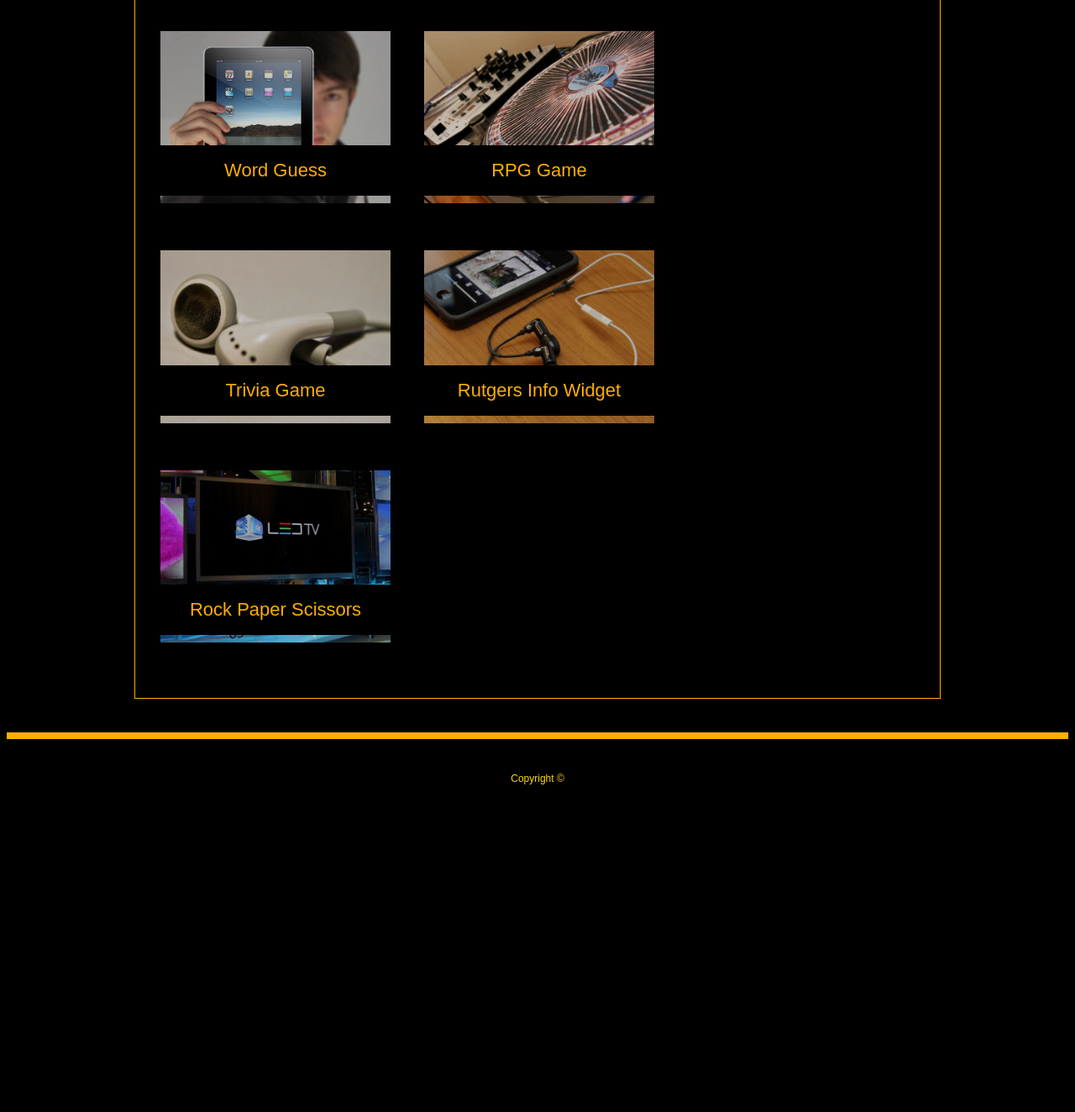
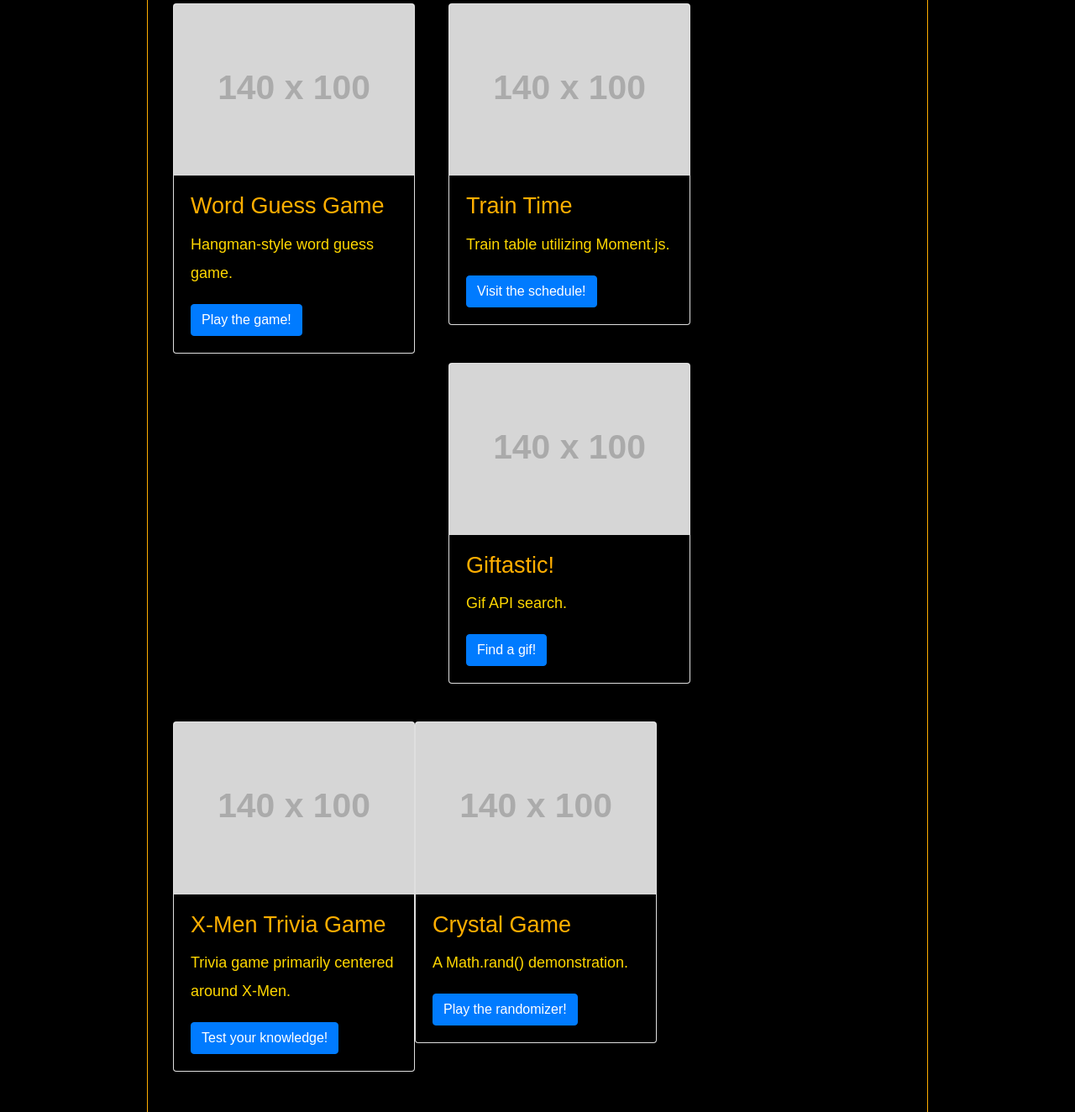
Before and after one commit to radsauce/Responsive-Portfolio, a plain HTML site: page portfolio.html in a window 1280 px wide. Shown: the part 269-1593 px from the top of the page at 84% size. Before the commit the page ends 1217 px from the top, so only its background shows below. Drawn offline with nearby package versions, Linux system fonts and the light colour scheme; placeholder pictures from the web are drawn by us; a web font is replaced by a local one.

Commit message:
updated portfolio.html and style.css

```diff
--- a/assets/css/style.css
+++ b/assets/css/style.css
@@ -2,8 +2,7 @@ body {
   font-family: 'Kodchasan', sans-serif;
   font-size: 18px;
   line-height: 34px;
-  color: #777;
-  background: black;
+  background-color: #000000;
 }
 
 * {
@@ -47,6 +46,11 @@ h1 {
 h2,
 h3 {
   font-size: 22px;
+}
+
+h5 {
+  color: #ffae00;
+  font-size: 150%;
 }
 
 /* header */
@@ -216,6 +220,11 @@ input[type=submit] {
   border: 0 none;
 }
 
+.card-body {
+  background-color: #000000;
+  border-color: #ffae00;
+}
+/* media responsive size adjustments */
 @media screen and (max-width: 980px) {
   #masthead {
     position: fixed;
--- a/portfolio.html
+++ b/portfolio.html
@@ -5,7 +5,10 @@
   <meta charset="UTF-8">
   <meta name="viewport" content="width=device-width, initial-scale=1, shrink-to-fit=no">
   <title>Portfolio | Radley Eakle</title>
+  <link rel="stylesheet" type="text/css" href="assets/css/reset.css">
+  <link rel="stylesheet" href="https://stackpath.bootstrapcdn.com/bootstrap/4.1.3/css/bootstrap.min.css" integrity="sha384-MCw98/SFnGE8fJT3GXwEOngsV7Zt27NXFoaoApmYm81iuXoPkFOJwJ8ERdknLPMO" crossorigin="anonymous">
   <link rel="stylesheet" type="text/css" href="assets/css/style.css">
+  <link href="https://fonts.googleapis.com/css?family=Kodchasan" rel="stylesheet">
 </head>
 
 <body>
@@ -25,31 +28,47 @@
     <section class="main-section">
       <h1>Portfolio</h1>
 
-      <div class="work">
-        <img src="assets/images/technics-q-c-640-480-1.jpg" alt="Word Guess">
+      <div class="card work" style="width: 18rem;">
+        <img class="card-img-top" src="https://via.placeholder.com/140x100" alt="Word-Guess">
+        <div class="card-body">
+          <h5 class="card-title">Word Guess Game</h5>
+          <p class="card-text">Hangman-style word guess game.</p>
+          <a href="https://radsauce.github.io/Word_Guess_Game/" class="btn btn-primary">Play the game!</a>
+        </div>
+      </div>
+      <div class="card work" style="width: 18rem;">
+        <img class="card-img-top" src="https://via.placeholder.com/140x100" alt="Train-Time">
+        <div class="card-body">
+          <h5 class="card-title">Train Time</h5>
+          <p class="card-text">Train table utilizing Moment.js.</p>
+          <a href="https://radsauce.github.io/TrainTime/" class="btn btn-primary">Visit the schedule!</a>
+        </div>
+      </div>
+      <div class="card work" style="width: 18rem;">
+        <img class="card-img-top" src="https://via.placeholder.com/140x100" alt="Giftastic">
+        <div class="card-body">
+          <h5 class="card-title">Giftastic!</h5>
+          <p class="card-text">Gif API search.</p>
+          <a href="https://radsauce.github.io/Giftastic/" class="btn btn-primary">Find a gif!</a>
+        </div>
+      </div>
+      <div class="card work" style="width: 18rem;">
+        <img class="card-img-top" src="https://via.placeholder.com/140x100" alt="Trivia-Game">
+        <div class="card-body">
+          <h5 class="card-title">X-Men Trivia Game</h5>
+          <p class="card-text">Trivia game primarily centered around X-Men.</p>
+          <a href="https://radsauce.github.io/TriviaGame/" class="btn btn-primary">Test your knowledge!</a>
+        </div>
+      </div>
+      <div class="card work" style="width: 18rem;">
+        <img class="card-img-top" src="https://via.placeholder.com/140x100" alt="Crystal-Game">
+        <div class="card-body">
+          <h5 class="card-title">Crystal Game</h5>
+          <p class="card-text">A Math.rand() demonstration.</p>
+          <a href="https://radsauce.github.io/Crystal_Game/" class="btn btn-primary">Play the randomizer!</a>
+        </div>
+      </div>
 
-        <h3>Word Guess</h3>
-      </div>
-      <div class="work">
-        <img src="assets/images/technics-q-c-640-480-2.jpg" alt="RPG Game">
-
-        <h3>RPG Game</h3>
-      </div>
-      <div class="work">
-        <img src="assets/images/technics-q-c-640-480-5.jpg" alt="Trivia Game">
-
-        <h3>Trivia Game</h3>
-      </div>
-      <div class="work">
-        <img src="assets/images/technics-q-c-640-480-7.jpg" alt="Rutgers Info Widget">
-
-        <h3>Rutgers Info Widget</h3>
-      </div>
-      <div class="work">
-        <img src="assets/images/technics-q-c-640-480-9.jpg" alt="Rock Paper Scissors">
-
-        <h3>Rock Paper Scissors</h3>
-      </div>
 
     </section>
 
@@ -57,9 +76,12 @@
 
   <footer>
     <div class="container">
-      Copyright &copy;
+      &copy; Radley Eakle 2018
     </div>
   </footer>
+  <script src="https://code.jquery.com/jquery-3.3.1.slim.min.js" integrity="sha384-q8i/X+965DzO0rT7abK41JStQIAqVgRVzpbzo5smXKp4YfRvH+8abtTE1Pi6jizo" crossorigin="anonymous"></script>
+<script src="https://cdnjs.cloudflare.com/ajax/libs/popper.js/1.14.3/umd/popper.min.js" integrity="sha384-ZMP7rVo3mIykV+2+9J3UJ46jBk0WLaUAdn689aCwoqbBJiSnjAK/l8WvCWPIPm49" crossorigin="anonymous"></script>
+<script src="https://stackpath.bootstrapcdn.com/bootstrap/4.1.3/js/bootstrap.min.js" integrity="sha384-ChfqqxuZUCnJSK3+MXmPNIyE6ZbWh2IMqE241rYiqJxyMiZ6OW/JmZQ5stwEULTy" crossorigin="anonymous"></script>
 </body>
 
 </html>
```
